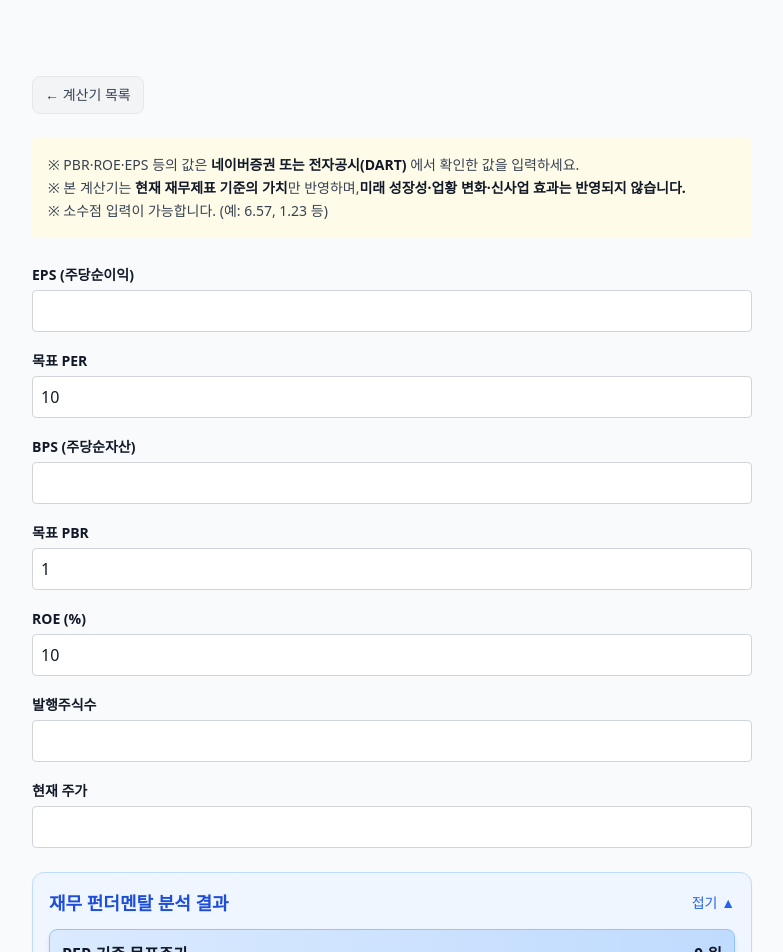
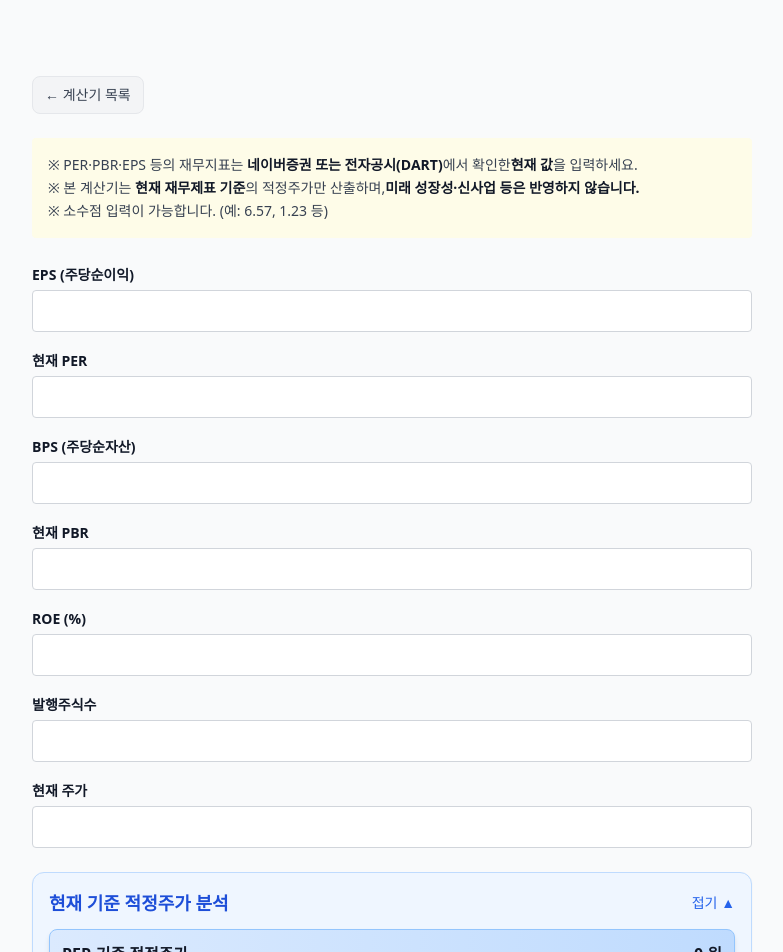
Before and after one commit to geniuspark00-source/calc-site, a Next.js app: page /calculators/fundamental in a window 1280 px wide. Shown: the part 80-1032 px from the top of the page, without its empty margins (248-1031 px from the left). Built offline with nearby package versions, Linux system fonts and the light colour scheme.

Commit message:
auto push

```diff
--- a/app/calculators/fundamental/fundamentalCalculatorUI.tsx
+++ b/app/calculators/fundamental/fundamentalCalculatorUI.tsx
@@ -6,26 +6,37 @@ import FloatInput from "@/components/FloatInput";
 import ResultBox from "@/components/ResultBox";
 
 export default function FundamentalCalculatorUI() {
-  // number 기반 유지
-  const [eps, setEps] = useState(0);
-  const [per, setPer] = useState(10);
-  const [bps, setBps] = useState(0);
-  const [pbr, setPbr] = useState(1);
-  const [roe, setRoe] = useState(10);
-  const [shares, setShares] = useState(0);
-  const [currentPrice, setCurrentPrice] = useState(0);
+  // 입력값
+  const [eps, setEps] = useState(0);           // EPS
+  const [per, setPer] = useState(0);           // 현재 PER
+  const [bps, setBps] = useState(0);           // BPS
+  const [pbr, setPbr] = useState(0);           // 현재 PBR
+  const [roe, setRoe] = useState(0);           // ROE (%)
+  const [shares, setShares] = useState(0);     // 발행주식수
+  const [currentPrice, setCurrentPrice] = useState(0); // 현재 주가
 
-  // 계산
-  const targetPricePER = eps * per;
-  const targetPricePBR = bps * pbr;
-  const fairPrice = (targetPricePER + targetPricePBR) / 2;
+  // ======================
+  // 📌 A 방식 계산 공식
+  // ======================
 
+  // PER 기준 적정주가
+  const fairPricePER = eps * per;
+
+  // PBR 기준 적정주가
+  const fairPricePBR = bps * pbr;
+
+  // 두 값 평균 → 현재 기준 적정주가 (대표값)
+  const fairPrice = (fairPricePER + fairPricePBR) / 2;
+
+  // ROE 기반 적정 PBR (보수/공격)
   const roePBRlow = (roe / 10).toFixed(2);
   const roePBRhigh = (roe / 5).toFixed(2);
 
+  // 현재 시총 / 목표 시총
   const currentMarketCap = currentPrice * shares;
   const targetMarketCap = fairPrice * shares;
 
+  // 상승여력
   const upPotential =
     currentPrice > 0
       ? (((fairPrice - currentPrice) / currentPrice) * 100).toFixed(2)
@@ -44,19 +55,20 @@ export default function FundamentalCalculatorUI() {
 
       {/* 안내문구 */}
       <div className="p-4 bg-yellow-50 text-sm text-gray-700 rounded leading-relaxed">
-        ※ PBR·ROE·EPS 등의 값은
-        <strong> 네이버증권 또는 전자공시(DART) </strong>에서 확인한 값을 입력하세요.<br/>
-        ※ 본 계산기는 <strong>현재 재무제표 기준의 가치</strong>만 반영하며,
-        <strong>미래 성장성·업황 변화·신사업 효과는 반영되지 않습니다.</strong><br/>
+        ※ PER·PBR·EPS 등의 재무지표는
+        <strong> 네이버증권 또는 전자공시(DART)</strong>에서 확인한
+        <strong>현재 값</strong>을 입력하세요.<br/>
+        ※ 본 계산기는 <strong>현재 재무제표 기준</strong>의 적정주가만 산출하며,
+        <strong>미래 성장성·신사업 등은 반영하지 않습니다.</strong><br/>
         ※ 소수점 입력이 가능합니다. (예: 6.57, 1.23 등)
       </div>
 
       {/* 입력 */}
       <div className="grid grid-cols-1 gap-4">
         <FloatInput label="EPS (주당순이익)" value={eps} onChange={setEps} />
-        <FloatInput label="목표 PER" value={per} onChange={setPer} />
+        <FloatInput label="현재 PER" value={per} onChange={setPer} />
         <FloatInput label="BPS (주당순자산)" value={bps} onChange={setBps} />
-        <FloatInput label="목표 PBR" value={pbr} onChange={setPbr} />
+        <FloatInput label="현재 PBR" value={pbr} onChange={setPbr} />
         <FloatInput label="ROE (%)" value={roe} onChange={setRoe} />
         <FloatInput label="발행주식수" value={shares} onChange={setShares} />
         <FloatInput label="현재 주가" value={currentPrice} onChange={setCurrentPrice} />
@@ -64,16 +76,16 @@ export default function FundamentalCalculatorUI() {
 
       {/* 결과 */}
       <ResultBox
-        title="재무 펀더멘탈 분석 결과"
+        title="현재 기준 적정주가 분석"
         results={[
           {
-            label: "PER 기준 목표주가",
-            value: `${targetPricePER.toLocaleString()}원`,
+            label: "PER 기준 적정주가",
+            value: `${fairPricePER.toLocaleString()}원`,
             highlight: true,
           },
           {
-            label: "PBR 기준 목표주가",
-            value: `${targetPricePBR.toLocaleString()}원`,
+            label: "PBR 기준 적정주가",
+            value: `${fairPricePBR.toLocaleString()}원`,
           },
           {
             label: "적정주가(평균)",
@@ -97,7 +109,7 @@ export default function FundamentalCalculatorUI() {
             value: `${currentMarketCap.toLocaleString()}원`,
           },
           {
-            label: "목표 시가총액",
+            label: "적정 시가총액",
             value: `${targetMarketCap.toLocaleString()}원`,
           },
         ]}
--- a/components/FloatInput.tsx
+++ b/components/FloatInput.tsx
@@ -21,27 +21,40 @@ export default function FloatInput({
 }: FloatInputProps) {
   const [display, setDisplay] = useState("");
 
+  // ★ number → 문자열 변환 시 콤마/소수점 그대로 살림
   useEffect(() => {
-    if (value === 0) setDisplay("");
-    else setDisplay(String(value));
+    if (value === 0) {
+      setDisplay("");
+    } else {
+      setDisplay(formatNumber(value));
+    }
   }, [value]);
 
+  // ★ 콤마 + 소수점 표시 함수
+  const formatNumber = (num: number | string) => {
+    if (num === "" || num === null || num === undefined) return "";
+    const parts = String(num).split(".");
+    parts[0] = parts[0].replace(/\B(?=(\d{3})+(?!\d))/g, ",");
+    return parts.join(".");
+  };
+
   const handleChange = (e: React.ChangeEvent<HTMLInputElement>) => {
-    const raw = e.target.value;
+    let raw = e.target.value;
 
-    // ✔ 숫자 또는 . 만 허용
-    const cleaned = raw.replace(/[^0-9.]/g, "");
+    // ★ 숫자 + . 만 허용
+    raw = raw.replace(/[^0-9.]/g, "");
 
-    // ✔ 소수점은 1개만 허용
-    const normalized = cleaned.replace(/(\..*)\./g, "$1");
+    // ★ 소수점 1개만 허용
+    const dotCount = (raw.match(/\./g) || []).length;
+    if (dotCount > 1) return;
 
-    setDisplay(normalized);
+    // UI 표시: 콤마 붙여서 setDisplay
+    setDisplay(formatNumber(raw));
 
-    if (normalized === "" || normalized === ".") {
-      onChange(0);
-    } else {
-      onChange(Number(normalized));
-    }
+    // 숫자 파싱
+    const numeric = Number(raw.replace(/,/g, ""));
+    if (isNaN(numeric)) onChange(0);
+    else onChange(numeric);
   };
 
   return (
```
